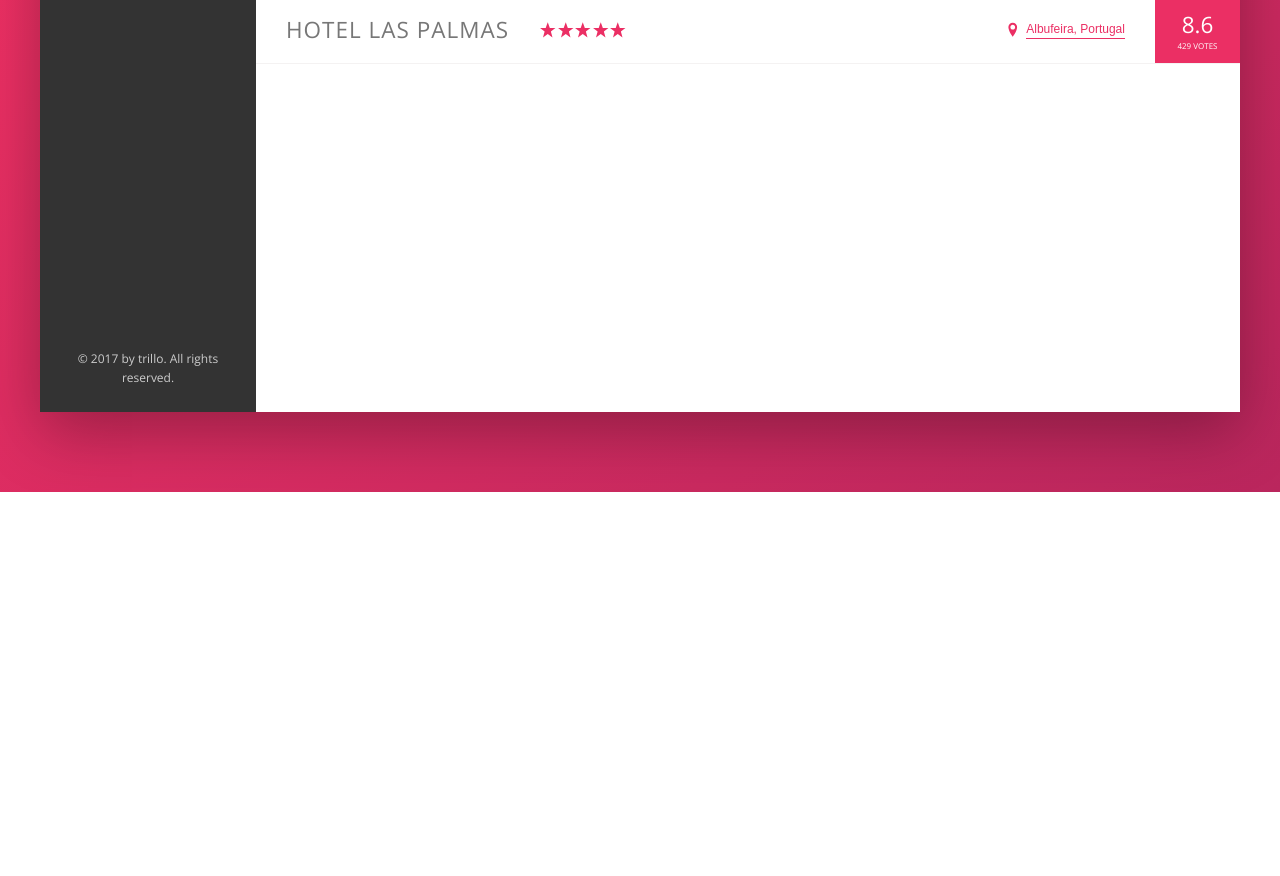
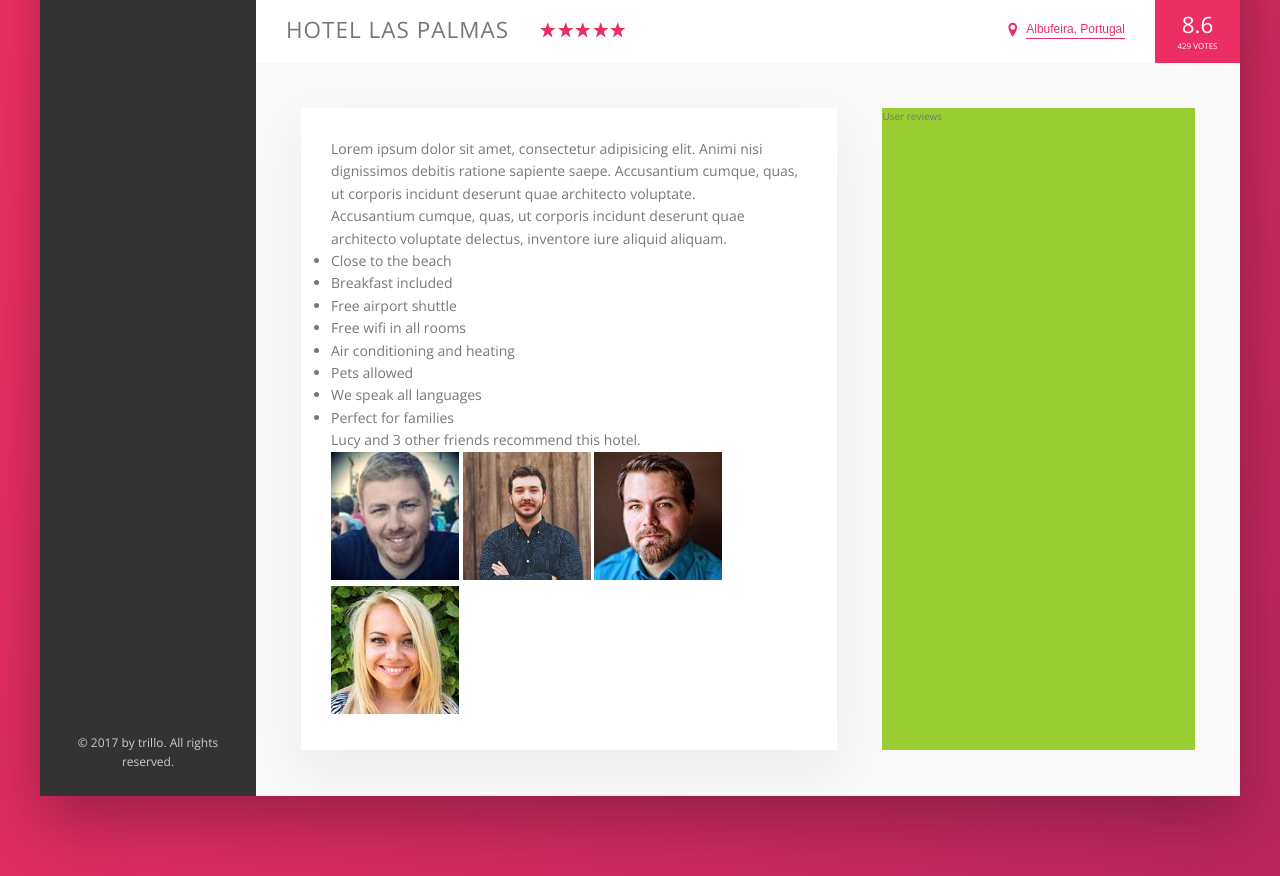
Before and after one commit to Eder87rh/trillo, a website: page index.html in a window 1280 px wide. Shown: the part 538-1414 px from the top of the page. Before the commit the page ends 1030 px from the top, so only its background shows below. Drawn offline with nearby package versions, Linux system fonts and the light colour scheme.

Commit message:
Description section part1

```diff
--- a/index.html
+++ b/index.html
@@ -133,6 +133,43 @@
                   <div class="overview__rating-count">429 votes</div>
                 </div>
               </div>
+
+              <div class="detail">
+                <div class="description">
+                  <p class="paragraph">
+                      Lorem ipsum dolor sit amet, consectetur adipisicing elit. Animi nisi dignissimos debitis ratione sapiente saepe.
+                      Accusantium cumque, quas, ut corporis incidunt deserunt quae architecto voluptate.
+                  </p>
+                  <p class="paragraph">
+                      Accusantium cumque, quas, ut corporis incidunt deserunt quae architecto voluptate delectus,
+                      inventore iure aliquid aliquam.
+                  </p>
+                  <ul class="list">
+                    <li class="list__item">Close to the beach</li>
+                    <li class="list__item">Breakfast included</li>
+                    <li class="list__item">Free airport shuttle</li>
+                    <li class="list__item">Free wifi in all rooms</li>
+                    <li class="list__item">Air conditioning and heating</li>
+                    <li class="list__item">Pets allowed</li>
+                    <li class="list__item">We speak all languages</li>
+                    <li class="list__item">Perfect for families</li>
+                  </ul>
+                  <div class="recommend">
+                    <p class="recommend__count">
+                      Lucy and 3 other friends recommend this hotel.
+                    </p>
+                    <div class="recommend__friends">
+                      <img src="img/user-3.jpg" alt="Friend 1" class="recommend__photo">
+                      <img src="img/user-4.jpg" alt="Friend 2" class="recommend__photo">
+                      <img src="img/user-5.jpg" alt="Friend 3" class="recommend__photo">
+                      <img src="img/user-6.jpg" alt="Friend 4" class="recommend__photo">
+                    </div>
+                  </div>
+                </div>
+                <div class="user-reviews">
+                  User reviews
+                </div>
+              </div>
             </main>
           </div>
         </div>
--- a/sass/_base.scss
+++ b/sass/_base.scss
@@ -31,6 +31,9 @@ Grey dark 3: #999
   --color-grey-dark-3: #999;
 
   --shadow-dark: 0 2rem 6rem rgba(0, 0, 0, .3);
+  --shadow-light: 0 2rem 5rem rgba(0,0,0, .06);
+
+  --line: 1px solid var(--color-grey-light-2);
 }
 
 * {
--- a/sass/_components.scss
+++ b/sass/_components.scss
@@ -211,7 +211,7 @@
 .overview {
   display: flex;
   align-items: center;
-  border-bottom: 1px solid var(--color-grey-light-2);
+  border-bottom: var(-line);
 
 
   &__heading {
--- a/sass/_layout.scss
+++ b/sass/_layout.scss
@@ -11,7 +11,7 @@
   font-size: 1.4rem;
   height: 7rem;
   background-color: #fff;
-  border-bottom: 1px solid var(--color-grey-light-2);
+  border-bottom: var(--line);
 
   display: flex;
   justify-content: space-between;
@@ -32,6 +32,26 @@
 
 .hotel-view {
   background-color: #fff;
-  height: 80rem;
   flex:1;
 }
+
+.detail {
+  display: flex;
+  padding: 4.5rem;
+  background-color: var(--color-grey-light-1);
+  border-bottom: var(--line);
+}
+
+.description {
+  font-size: 1.4rem;
+  background-color: #fff;
+  box-shadow: var(--shadow-light);
+  padding: 3rem;
+  flex: 0 0 60%;
+  margin-right: 4.5rem;
+}
+
+.user-reviews {
+  background-color: yellowgreen;
+  flex: 1;
+}
```
Also changed, not shown: css/style.css.
